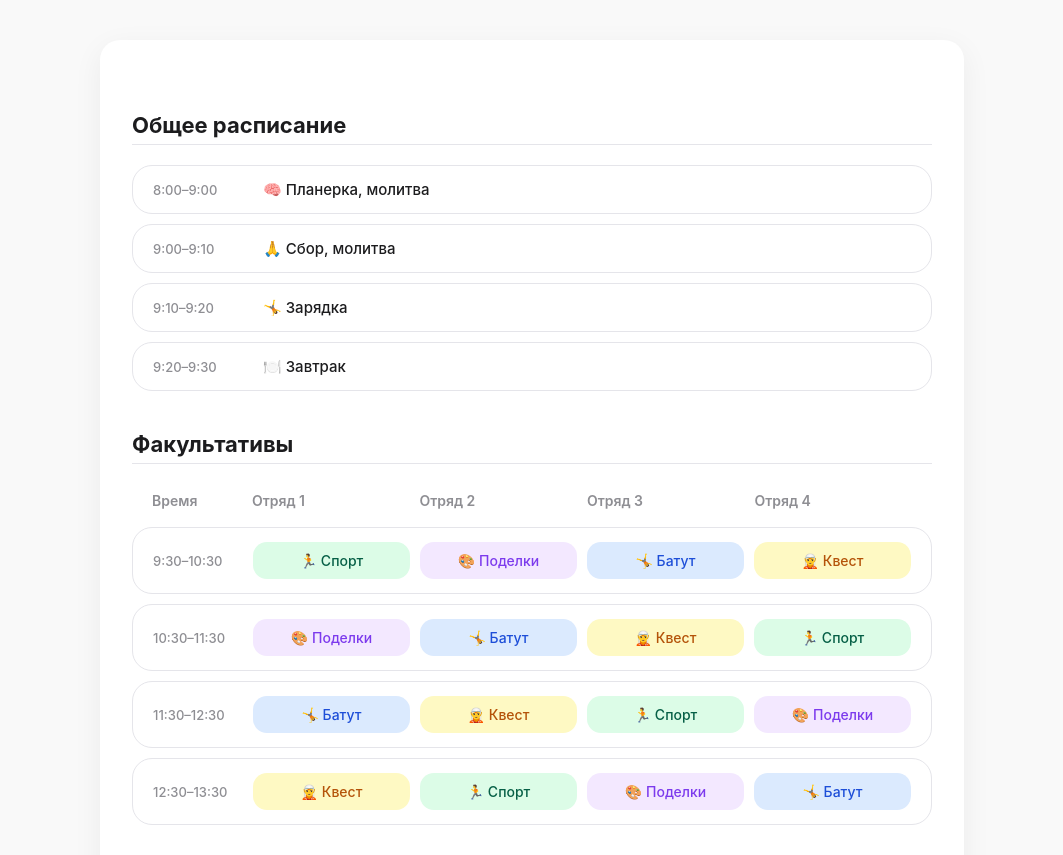
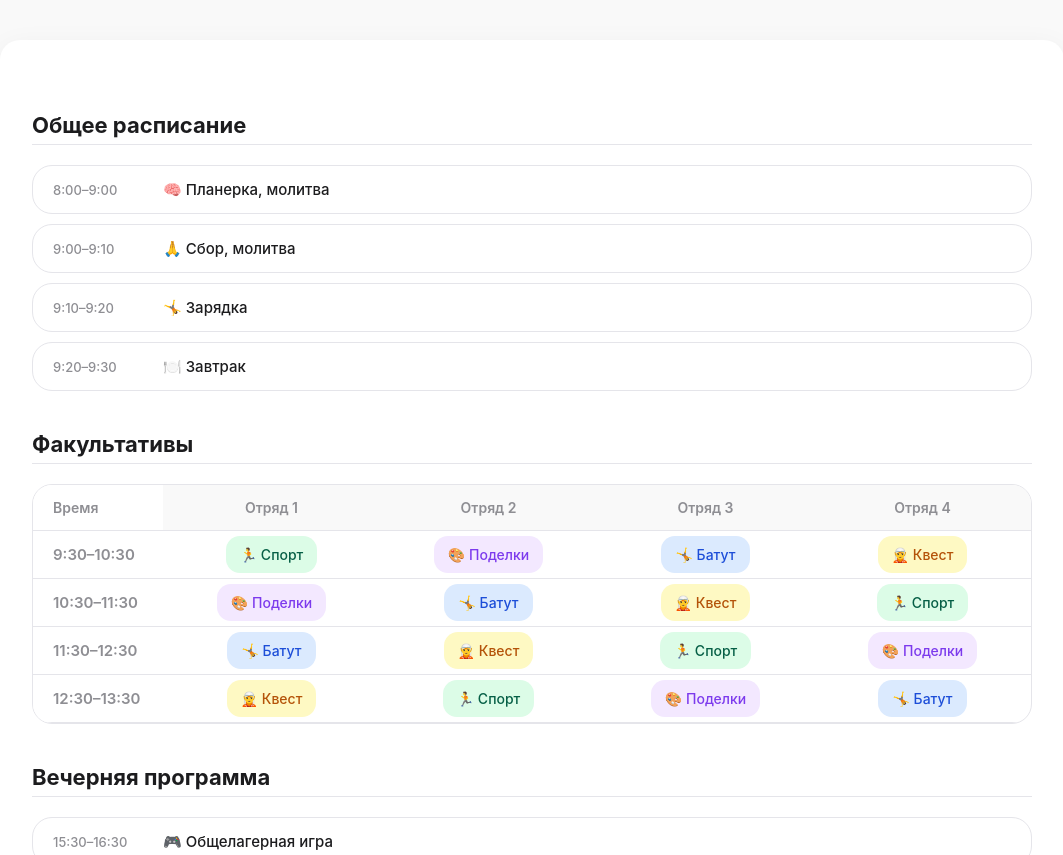
Before and after one commit to oleh-satoshi/camp, a plain HTML site: page index.html in a window 1280 px wide. Shown: the top 855 px of the page, without its empty margins (108-1171 px from the left). Drawn offline with Linux system fonts and the light colour scheme.

Commit message:
Update index.html

```diff
--- a/index.html
+++ b/index.html
@@ -25,7 +25,7 @@
     }
 
     .container {
-      max-width: 800px;
+      max-width: 1000px;
       margin: 40px auto;
       padding: 32px;
       background: var(--card-bg);
@@ -64,33 +64,54 @@
       flex-shrink: 0;
     }
 
-    .grid {
-      display: grid;
-      grid-template-columns: 90px repeat(4, 1fr);
-      gap: 10px;
-      align-items: center;
-      margin-bottom: 10px;
-      padding: 14px 20px;
-      background: var(--card-bg);
+    .table-wrapper {
+      overflow-x: auto;
       border-radius: var(--radius);
       border: 1px solid var(--border);
     }
 
-    .grid.header {
-      background: transparent;
+    table {
+      width: 100%;
+      min-width: 700px;
+      border-collapse: separate;
+      border-spacing: 0;
+    }
+
+    th, td {
+      padding: 14px 20px;
+      text-align: center;
+      white-space: nowrap;
+      border-bottom: 1px solid var(--border);
+    }
+
+    th {
+      background: var(--bg);
       font-weight: 600;
+      color: var(--muted);
       font-size: 14px;
-      padding: 8px 20px;
+    }
+
+    td {
+      font-weight: 500;
+    }
+
+    th:first-child,
+    td:first-child {
+      position: sticky;
+      left: 0;
+      background: var(--card-bg);
+      z-index: 1;
+      text-align: left;
       color: var(--muted);
-      border: none;
-      margin-bottom: 10px;
+      font-weight: 600;
+      width: 90px;
     }
 
     .badge {
       font-size: 14px;
       font-weight: 500;
       text-align: center;
-      padding: 10px 12px;
+      padding: 10px 14px;
       border-radius: 14px;
       white-space: nowrap;
     }
@@ -114,15 +135,6 @@
       background: #fef9c3;
       color: #b45309;
     }
-
-    @media (max-width: 768px) {
-      .grid {
-        grid-template-columns: 1fr;
-      }
-      .grid.header {
-        display: none;
-      }
-    }
   </style>
 </head>
 <body>
@@ -134,45 +146,48 @@
     <div class="entry"><div class="time">9:20–9:30</div><div>🍽️ Завтрак</div></div>
 
     <h2>Факультативы</h2>
-
-    <div class="grid header">
-      <div>Время</div>
-      <div>Отряд 1</div>
-      <div>Отряд 2</div>
-      <div>Отряд 3</div>
-      <div>Отряд 4</div>
-    </div>
-
-    <div class="grid">
-      <div class="time">9:30–10:30</div>
-      <div class="badge sport">🏃 Спорт</div>
-      <div class="badge craft">🎨 Поделки</div>
-      <div class="badge trampoline">🤸 Батут</div>
-      <div class="badge quest">🧝 Квест</div>
-    </div>
-
-    <div class="grid">
-      <div class="time">10:30–11:30</div>
-      <div class="badge craft">🎨 Поделки</div>
-      <div class="badge trampoline">🤸 Батут</div>
-      <div class="badge quest">🧝 Квест</div>
-      <div class="badge sport">🏃 Спорт</div>
-    </div>
-
-    <div class="grid">
-      <div class="time">11:30–12:30</div>
-      <div class="badge trampoline">🤸 Батут</div>
-      <div class="badge quest">🧝 Квест</div>
-      <div class="badge sport">🏃 Спорт</div>
-      <div class="badge craft">🎨 Поделки</div>
-    </div>
-
-    <div class="grid">
-      <div class="time">12:30–13:30</div>
-      <div class="badge quest">🧝 Квест</div>
-      <div class="badge sport">🏃 Спорт</div>
-      <div class="badge craft">🎨 Поделки</div>
-      <div class="badge trampoline">🤸 Батут</div>
+    <div class="table-wrapper">
+      <table>
+        <thead>
+          <tr>
+            <th>Время</th>
+            <th>Отряд 1</th>
+            <th>Отряд 2</th>
+            <th>Отряд 3</th>
+            <th>Отряд 4</th>
+          </tr>
+        </thead>
+        <tbody>
+          <tr>
+            <td>9:30–10:30</td>
+            <td><span class="badge sport">🏃 Спорт</span></td>
+            <td><span class="badge craft">🎨 Поделки</span></td>
+            <td><span class="badge trampoline">🤸 Батут</span></td>
+            <td><span class="badge quest">🧝 Квест</span></td>
+          </tr>
+          <tr>
+            <td>10:30–11:30</td>
+            <td><span class="badge craft">🎨 Поделки</span></td>
+            <td><span class="badge trampoline">🤸 Батут</span></td>
+            <td><span class="badge quest">🧝 Квест</span></td>
+            <td><span class="badge sport">🏃 Спорт</span></td>
+          </tr>
+          <tr>
+            <td>11:30–12:30</td>
+            <td><span class="badge trampoline">🤸 Батут</span></td>
+            <td><span class="badge quest">🧝 Квест</span></td>
+            <td><span class="badge sport">🏃 Спорт</span></td>
+            <td><span class="badge craft">🎨 Поделки</span></td>
+          </tr>
+          <tr>
+            <td>12:30–13:30</td>
+            <td><span class="badge quest">🧝 Квест</span></td>
+            <td><span class="badge sport">🏃 Спорт</span></td>
+            <td><span class="badge craft">🎨 Поделки</span></td>
+            <td><span class="badge trampoline">🤸 Батут</span></td>
+          </tr>
+        </tbody>
+      </table>
     </div>
 
     <h2>Вечерняя программа</h2>
```
